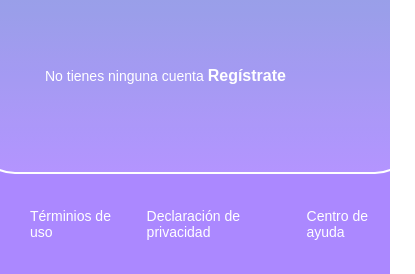
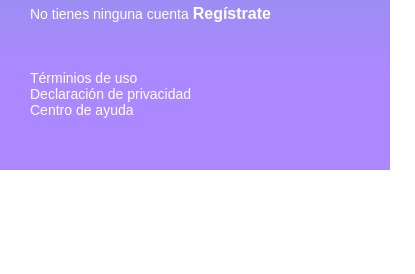
Before and after one commit to davidpolaniaac/visual-development-polo-video, a plain HTML site: page login/login.html in a window 390 px wide. Shown: the part 730-1004 px from the top of the page, 415 px wide, since content can reach past the window. After the commit the page ends 900 px from the top, so only its background shows below. Drawn offline with Linux system fonts and the light colour scheme; a web font is replaced by a local one.

Commit message:
add responsive

```diff
--- a/login/login.html
+++ b/login/login.html
@@ -6,7 +6,7 @@
     <meta name="viewport" content="width=device-width, initial-scale=1.0">
     <link href="https://fonts.googleapis.com/css2?family=Muli&display=swap" rel="stylesheet">
     <link rel="stylesheet" href="./styles.css">
-    <title>Header</title>
+    <title>Login</title>
 </head>
 
 <body>
--- a/login/styles.css
+++ b/login/styles.css
@@ -146,3 +146,16 @@ body {
 .footer a:hover {
     text-decoration: underline;
 }
+
+@media only screen and (max-width: 600px) {
+    .login__container {
+        background-color: transparent;
+        border: none;
+        padding: 0px;
+        width: 100%;
+    }
+    .footer {
+        align-items: flex-start;
+        flex-direction: column;
+    }
+}
--- a/register/styles.css
+++ b/register/styles.css
@@ -115,3 +115,16 @@ body {
 .footer a:hover {
     text-decoration: underline;
 }
+
+@media only screen and (max-width: 600px) {
+    .register__container {
+        background-color: transparent;
+        border: none;
+        padding: 0px;
+        width: 100%;
+    }
+    .footer {
+        align-items: flex-start;
+        flex-direction: column;
+    }
+}
```
